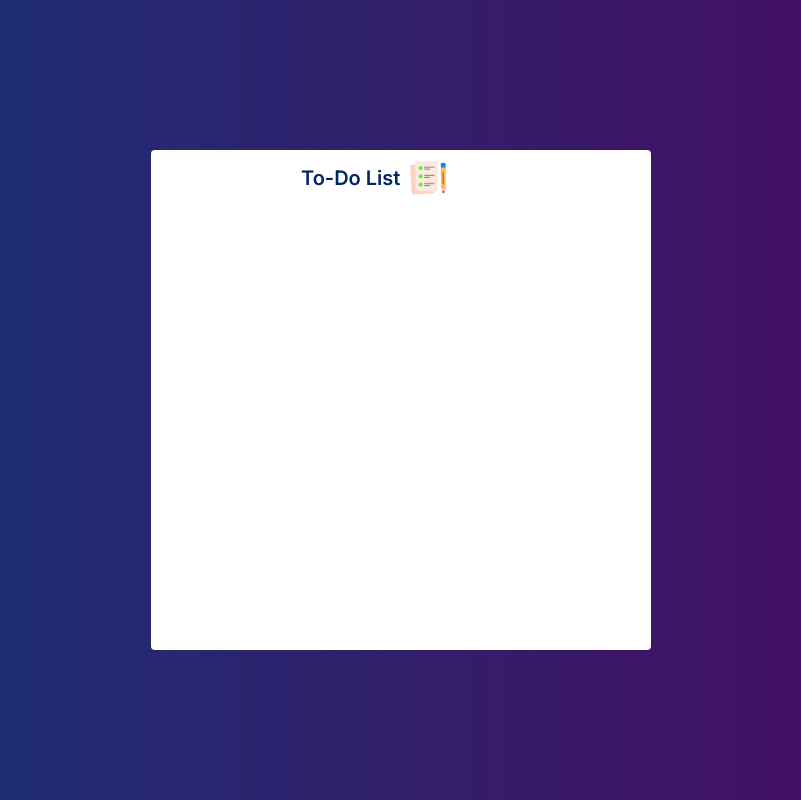
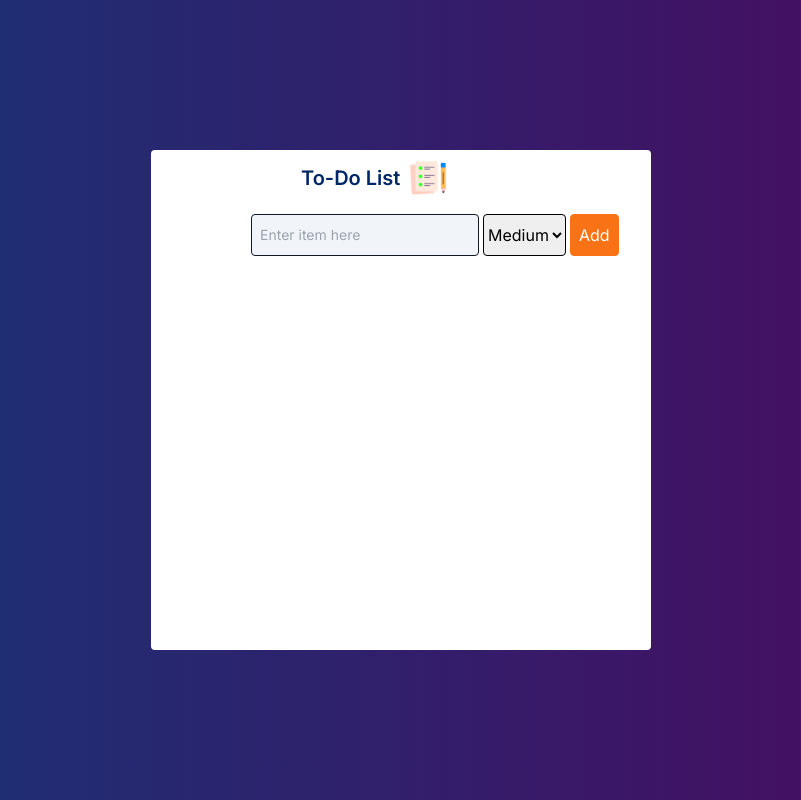
Before and after one commit to Zobayer26/To-do, a Next.js app in the folder my-app/: page / in a window 1280 px wide. Shown: the whole page, without its empty margins (239-1040 px from the left). Built offline with nearby package versions, Linux system fonts and the light colour scheme.

Commit message:
add task

```diff
--- a/my-app/src/app/page.tsx
+++ b/my-app/src/app/page.tsx
@@ -1,3 +1,4 @@
+import AddItem from "@/components/AddItem";
 import Header from "@/components/Header";
 import React from "react";
 
@@ -6,6 +7,7 @@ const Home = () => {
     <div className=" flex items-center min-h-screen bg-gradient-to-r from-[#153677] to-[#4e085f]">
       <div className="py-2 flex flex-col gap-4 w-[500px] min-h-[500px] rounded mx-auto bg-white ">
        <Header/>
+       <AddItem/>
       </div>
     </div>
   );
--- /dev/null
+++ b/my-app/src/components/AddItem.tsx
@@ -0,0 +1,61 @@
+"use client";
+
+import { useState } from "react";
+import ShowTask from "./ShowTask";
+
+const AddItem = () => {
+  const [newPriority, setNewPriority] = useState("medium");
+  const [task, setTask] = useState<any>([]);
+  const [text, setText] = useState("");
+
+  const handleAddTask = () => {
+    if (text == "") {
+      alert("please insert text");
+    } else {
+      const newitem = {
+        id: Math.floor(Math.random() * 1000),
+        value: text,
+        priority: newPriority,
+      };
+      setTask([...task, newitem]);
+      setText("");
+    }
+  };
+  return (
+    <div className="flex flex-col items-center  gap-4">
+      <div className=" mx-auto w-[300px] flex gap-1">
+        <input
+          className=" p-2 text-sm rounded bg-slate-100 border
+           border-gray-900 outline-none  focus:border-orange-500"
+          type="text"
+          placeholder="Enter item here"
+          value={text}
+          onChange={(e) => setText(e.target.value)}
+        />
+        <select
+          className="border border-black rounded"
+          onChange={(e) => setNewPriority(e.target.value)}
+          value={newPriority}
+        >
+          <option value="low">Low</option>
+          <option value="medium">Medium</option>
+          <option value="high">High</option>
+        </select>
+        <button
+          onClick={() => {
+            handleAddTask();
+          }}
+          className=" border  border-orange-500 hover:bg-transparent hover:text-black
+           bg-orange-500 text-white px-2 py-2 rounded transition-colors"
+        >
+          Add
+        </button>
+      </div>
+      <div className="w-[400px]">
+        <ShowTask task={task} setTask={setTask} />
+      </div>
+    </div>
+  );
+};
+
+export default AddItem;
--- /dev/null
+++ b/my-app/src/components/ShowTask.tsx
@@ -0,0 +1,20 @@
+type ShowtaskType = {
+  task: any;
+  setTask: any;
+};
+const ShowTask: React.FC<ShowtaskType> = ({ task, setTask }) => {
+  return (
+    <div className="flex flex-col gap-3">
+      <ul className="flex flex-col  gap-2 px-2">
+        {task.map((item: any) => (
+          <li className="flex items-center justify-between px-1 " key={item.id}>
+            {item.value}
+            {item.priority}
+          </li>
+        ))}
+      </ul>
+    </div>
+  );
+};
+
+export default ShowTask;
--- /dev/null
+++ b/package.json
@@ -0,0 +1,5 @@
+{
+  "dependencies": {
+    "react-icons": "^5.0.1"
+  }
+}
```
Also changed, not shown: 1 other file (tests, documents, lock files or other folders).
